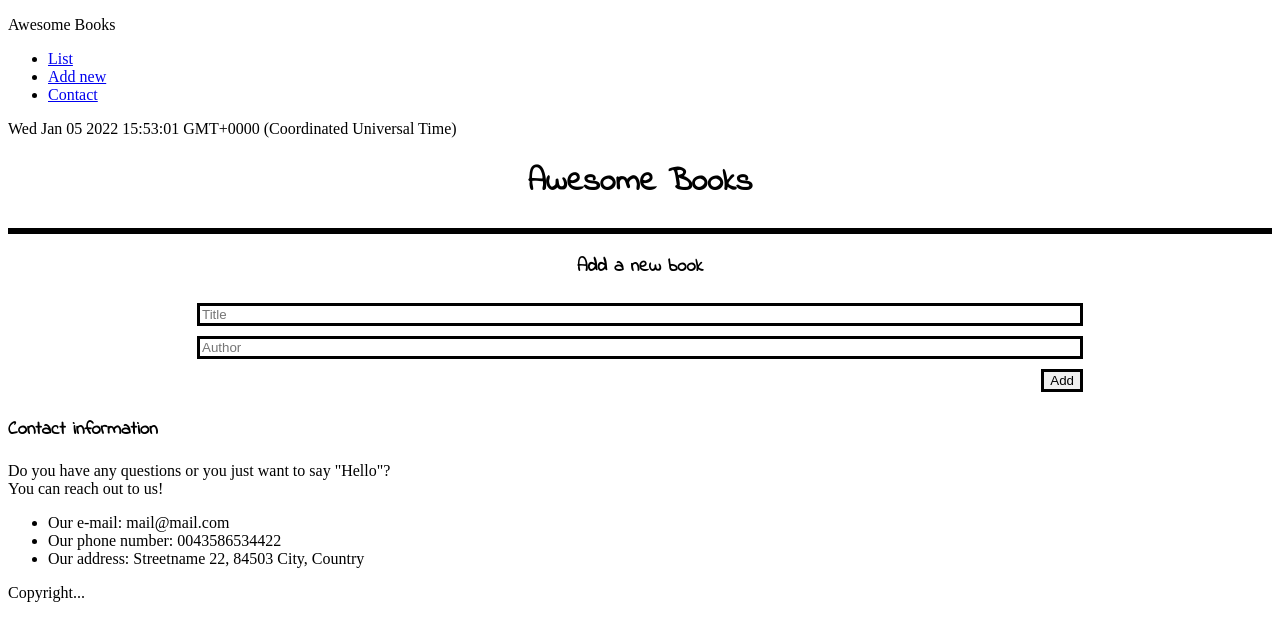
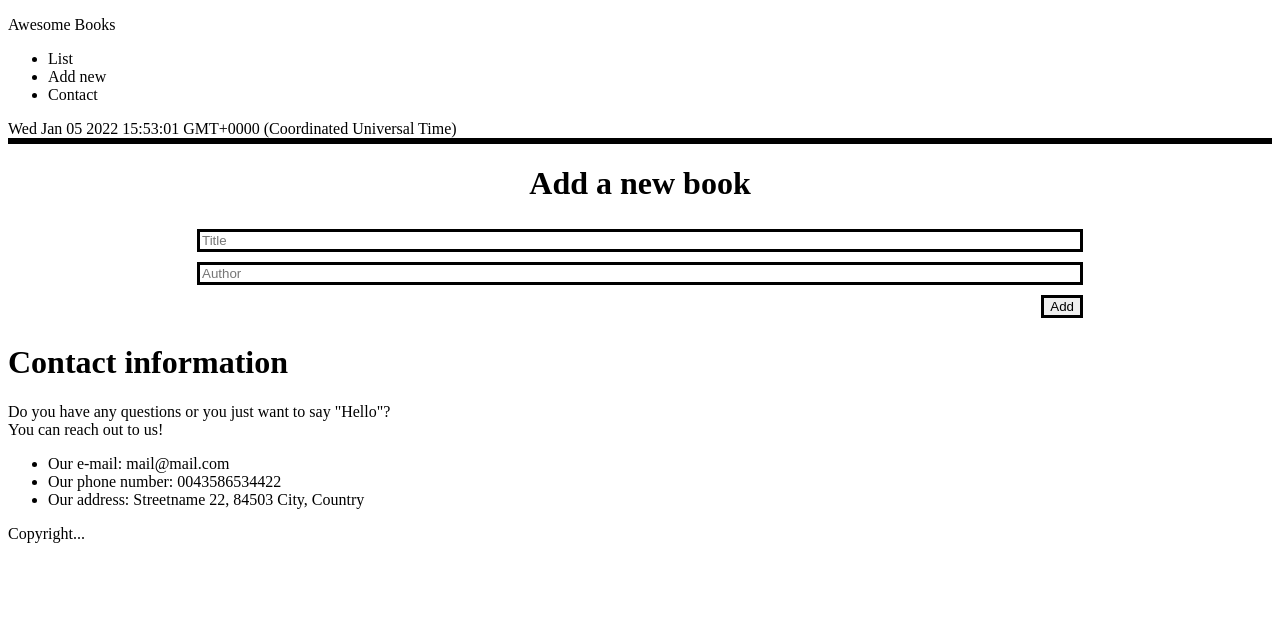
Before and after one commit to eduardosancho/awesome_books, a website: page index.html in a window 1280 px wide. Drawn offline with Linux system fonts and the light colour scheme.

Commit message:
regroup sections, add ids to navbar list

```diff
--- a/index.html
+++ b/index.html
@@ -16,31 +16,22 @@
     <nav id="navbar">
         <p>Awesome Books</p>
         <ul id="menu">
-            <li class="menu-links">
-                <a href="#">List</a>
-            </li>
-            <li class="menu-links">
-                <a href="#">Add new</a>
-            </li>
-            <li class="menu-links">
-                <a href="#">Contact</a>
-            </li>
+            <li class="menu-links" id="list">List</li>
+            <li class="menu-links" id="new">Add new</li>
+            <li class="menu-links" id="contact">Contact</li>
         </ul>
     </nav>
     <div id="date"></div>
 
 
-    <div id="header">
-        <h1>Awesome Books</h1>
-    </div>
-
 
     <div id="book-list">
+        <h1>All Awesome Books</h1>
     </div>
 
 
     <div id="add-book">
-        <h3>Add a new book</h3>
+        <h1>Add a new book</h1>
         <form>
             <input type="text" id="book-title-input" placeholder="Title">
             <input type="text" id="book-author-input" placeholder="Author">
@@ -49,7 +40,7 @@
     </div>
 
     <div id="contact-info">
-        <h3>Contact information</h3>
+        <h1>Contact information</h1>
         <p>Do you have any questions or you just want to say "Hello"? <br>
             You can reach out to us!
         </p>
```
